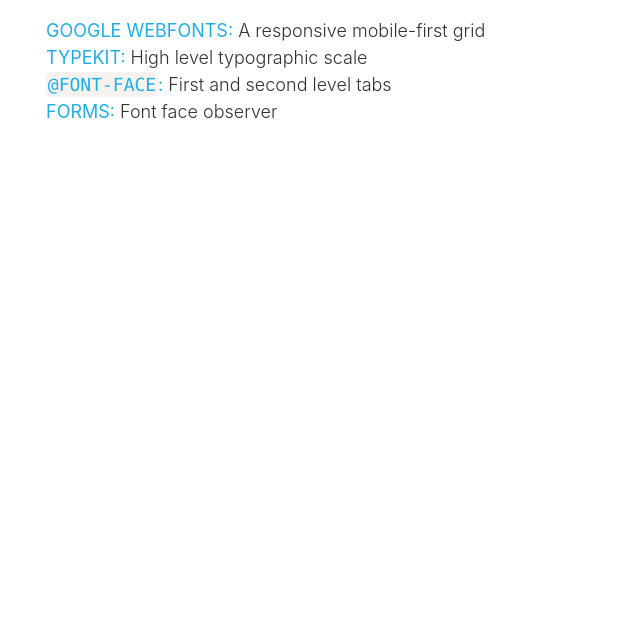
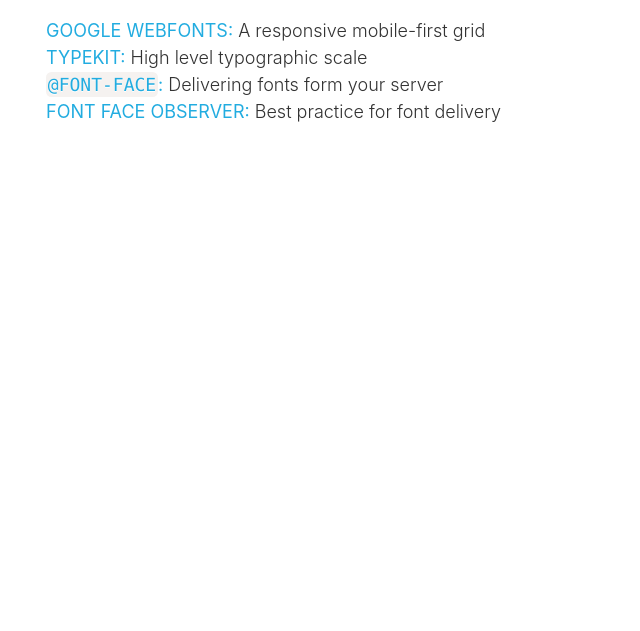
Before and after one commit to justinslack/typography-examples, a website: page index.html in a window 1280 px wide. Shown: the part 169-800 px from the top of the page, without its empty margins (174-814 px from the left). Drawn offline with Linux system fonts and the light colour scheme.

Commit message:
Titles change

```diff
--- a/index.html
+++ b/index.html
@@ -25,8 +25,8 @@
       <ol class="toc">
           <li><a href="google.html">Google webfonts:</a> <span>A responsive mobile-first grid</span></li>
           <li><a href="typekit.html">Typekit:</a> <span>High level typographic scale</span></li>
-          <li><a href="font-face.html"><code class="language-css">@font-face</code>:</a> <span>First and second level tabs</span></li>
-          <li><a href="font-face-observer.html">Forms:</a> <span>Font face observer</span></li>
+          <li><a href="font-face.html"><code class="language-css">@font-face</code>:</a> <span>Delivering fonts form your server</span></li>
+          <li><a href="font-face-observer.html">Font face observer:</a> <span>Best practice for font delivery</span></li>
       </ol>
     </div>
   </div>
```
